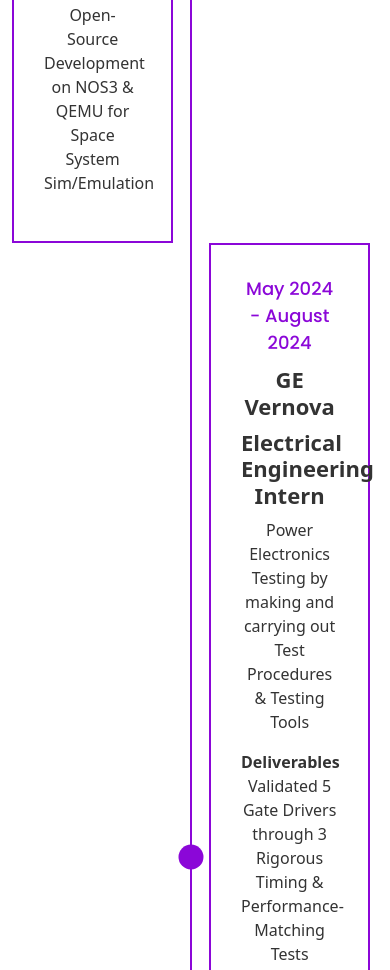
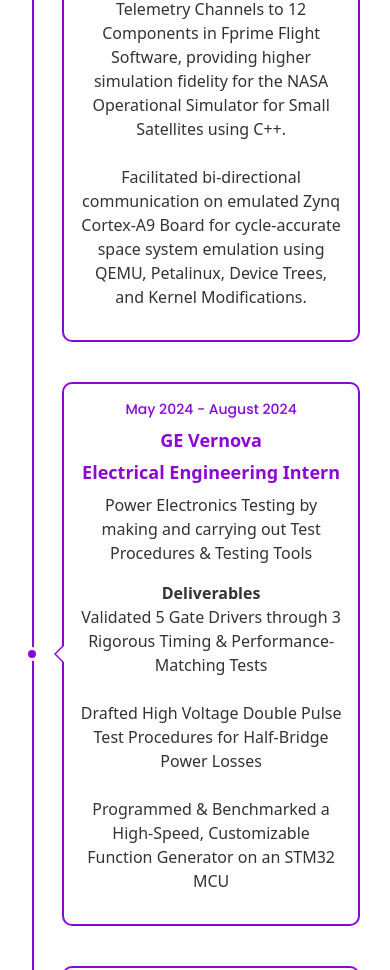
Before and after one commit to KushalP17/Portfolio, a website built with Vite: page profexp/index.html in a window 390 px wide. Shown: the part 1030-2000 px from the top of the page. Built offline with nearby package versions, Linux system fonts and the light colour scheme.

Commit message:
updated timeline, project links in edu, fix header link

```diff
--- a/index.html
+++ b/index.html
@@ -14,7 +14,7 @@
         <div id="header-div" class="w-auto">
             <header>
                 <nav class="navbar navbar-expand-lg navbar-light bg-light p-3 fixed-top">
-                    <a class="navbar-brand" href="#">Kushal Parekh</a>
+                    <a class="navbar-brand" href=".">Kushal Parekh</a>
                     <button class="navbar-toggler" type="button" data-bs-toggle="collapse" data-bs-target="#navbarText" aria-controls="navbarText" aria-expanded="false" aria-label="Toggle navigation">
                     <span class="navbar-toggler-icon"></span>
                     </button>
--- a/profexp/index.html
+++ b/profexp/index.html
@@ -14,7 +14,7 @@
         <div id="header-div" class="">
             <header>
                 <nav class="navbar navbar-expand-lg navbar-light bg-light p-3 fixed-top">
-                    <a class="navbar-brand" href="#">Kushal Parekh</a>
+                    <a class="navbar-brand" href="../">Kushal Parekh</a>
                     <button class="navbar-toggler" type="button" data-bs-toggle="collapse" data-bs-target="#navbarText" aria-controls="navbarText" aria-expanded="false" aria-label="Toggle navigation">
                     <span class="navbar-toggler-icon"></span>
                     </button>
@@ -68,11 +68,12 @@
                             <div class="timeline_content">
                             <span>January 2025 - Present</span>
                             <h4>NASA IV&V & TMC Technologies</h4>
-                            <h4>STEM<wbr>/<wbr>Simulations Intern (Contractor)</h4>
+                            <h4>STEM<wbr>/<wbr>Systems Engineer Intern (Contractor)</h4>
                             <p>Open-Source Development on NOS3 & QEMU for Space System Sim/Emulation</p>
-                            <!-- <p><b>Deliverables</b>
-                                <br>Placeholder
-                                <br>Placeholder</p> -->
+                            <p><b>Deliverables</b>
+                                <br>Implemented Attitude Determination & Control System in Fprime Flight Software, improving NOS3 simulator features and fidelity using Git, GDB, and C++.
+                                <br><br>Added 50+ Commands and 150+ Telemetry Channels to 12 Components in Fprime Flight Software, providing higher simulation fidelity for the NASA Operational Simulator for Small Satellites using C++.
+                                <br><br>Facilitated bi-directional communication on emulated Zynq Cortex-A9 Board for cycle-accurate space system emulation using QEMU, Petalinux, Device Trees, and Kernel Modifications.</p>
                             </div>
                         </li>
                         <!-- Single Experience -->
@@ -84,8 +85,8 @@
                             <p>Power Electronics Testing by making and carrying out Test Procedures & Testing Tools</p>
                             <p><b>Deliverables</b>
                                 <br>Validated 5 Gate Drivers through 3 Rigorous Timing & Performance-Matching Tests
-                                <br>Drafted High Voltage Double Pulse Test Procedures for Half-Bridge Power Losses
-                                <br>Programmed & Benchmarked a High-Speed, Customizable Function Generator on an STM32 MCU</p>
+                                <br><br>Drafted High Voltage Double Pulse Test Procedures for Half-Bridge Power Losses
+                                <br><br>Programmed & Benchmarked a High-Speed, Customizable Function Generator on an STM32 MCU</p>
                             </div>
                         </li>
                         <!-- Single Experience -->
@@ -97,8 +98,8 @@
                             <p>Engineering Design Teaching Assistant providing insight and education on soft and hard skills</p>
                             <p><b>Deliverables</b>
                                 <br>Taught 120 students Hands-On Engineering and System Design Skills in a Dynamic Learning Environment
-                                <br>Mentored 60 Students directly to build Project Management, Prototyping, and Programming Skills
-                                <br>Led 7 Workshops & Demos for Soldering, Robotics, UI/UX Design, Modular Electronics, & Controllers</p>
+                                <br><br>Mentored 60 Students directly to build Project Management, Prototyping, and Programming Skills
+                                <br><br>Led 7 Workshops & Demos for Soldering, Robotics, UI/UX Design, Modular Electronics, & Controllers</p>
                             </div>
                         </li>
                         <!-- Single Experience -->
@@ -130,7 +131,7 @@
                             <p>Researching Machine Learning for FPGAs for Particle Physics Applications</p>
                             <p><b>Deliverables</b>
                                 <br>Programmed & Tested 3rd Iteration Binary Tree ML Algorithm in Python, Ubuntu, & Vivado HLS
-                                <br>Produced 250 & Tested 60 Physics Simulations Configurations to track FPGA Performance Speeds</p>
+                                <br><br>Produced 250 & Tested 60 Physics Simulations Configurations to track FPGA Performance Speeds</p>
                             </div>
                         </li>
                     </ul>
--- a/styles.css
+++ b/styles.css
@@ -5,6 +5,7 @@
 
 body {
     padding-top: 72px;
+	overflow-x:hidden;
 }
 
 #header-content-list {
@@ -115,12 +116,14 @@
 }
 
 .section-title {
-  margin-bottom: 60px;
+  	margin-bottom: 60px;
 }
+
 .section-title p {
 	color: #777;
 	font-size: 16px;
 }
+
 .section-title h4 {
 	text-transform: capitalize;
 	font-size: 40px;
@@ -129,6 +132,7 @@
 	margin-bottom: 20px;
 	font-weight: 600;
 }
+
 .section-title h4:before {
 	position: absolute;
 	content: "";
@@ -139,6 +143,7 @@
 	left: 50%;
 	margin-left: -30px;
 }
+
 .section-title h4:after {
 	position: absolute;
 	background-color: var(--timelinecolor);
@@ -158,8 +163,9 @@
 ul.timeline-list {
 	position: relative;
 	margin: 0;
-	padding: 0
+	padding: 0;
 }
+
 ul.timeline-list:before {
 	position: absolute;
 	content: "";
@@ -171,55 +177,103 @@
 	-webkit-transform: translateX(-50%);
 	        transform: translateX(-50%);
 }
+
 ul.timeline-list li {
 	position: relative;
 	clear: both;
 	display: table;
     width: 100%;
+	margin-bottom: 30px;
 }
+
 .timeline_content {
 	border: 2px solid var(--timelinecolor);
-	background-color:#fff;
-}
-
-ul.timeline-list li .timeline_content {
+	background-color: #fff;
 	width: 45%;
 	color: #333;
 	padding: 30px;
 	float: left;
 	text-align: center;
+	border-radius: 10px;
+	position: relative;
 }
-ul.timeline-list li:nth-child(2n) .timeline_content {
+
+/* Alternating layout for larger screens */
+ul.timeline-list li:nth-child(even) .timeline_content {
 	float: right;
 	text-align: center;
+}
+
+/* Speech bubble arrows for larger screens - pointing toward center */
+.timeline_content:before {
+	content: '';
+	position: absolute;
+	top: 50%;
+	transform: translateY(-50%);
+	border: 15px solid transparent;
+	border-left-color: var(--timelinecolor);
+	right: -32px;
+	z-index: 2;
+}
+
+.timeline_content:after {
+	content: '';
+	position: absolute;
+	top: 50%;
+	transform: translateY(-50%);
+	border: 13px solid transparent;
+	border-left-color: #fff;
+	right: -28px;
+	z-index: 3;
+}
+
+ul.timeline-list li:nth-child(even) .timeline_content:before {
+	border-right-color: var(--timelinecolor);
+	border-left-color: transparent;
+	right: auto;
+	left: -32px;
+}
+
+ul.timeline-list li:nth-child(even) .timeline_content:after {
+	border-right-color: #fff;
+	border-left-color: transparent;
+	right: auto;
+	left: -28px;
 }
 
 .timeline_content h4 {
 	font-size: 22px;
 	font-weight: 600;
 	margin: 10px 0;
+	color: var(--timelinecolor);
 }
+
+/* Timeline markers (circles) - positioned on the timeline line */
 ul.timeline-list li:before {
 	position: absolute;
 	content: "";
-	width: 25px;
-	height: 25px;
+	width: 20px;
+	height: 20px;
 	background-color: var(--timelinecolor);
 	left: 50%;
 	top: 50%;
-	-webkit-transform: translate(-50%, -50%);
-	        transform: translate(-50%, -50%);
+	transform: translate(-50%, -50%);
 	border-radius: 50%;
+	z-index: 10;
+	border: 3px solid #fff;
 }
+
 .timeline_content span {
 	font-size: 18px;
 	font-weight: 500;
-	font-family: poppins;
+	font-family: 'Poppins', sans-serif;
 	color: var(--timelinecolor);
+	display: block;
+	margin-bottom: 10px;
 }
 
 .linkbreak {
-    word-break: break-all;
+	word-break: break-all;
 }
 
 .hltitle {
@@ -276,3 +330,164 @@
 .hlcaption-small {
 	text-shadow: 2px 2px #000;
 }
+
+/* Mobile Responsive Styles */
+@media (max-width: 768px) {
+	.section-title h4 {
+		font-size: 30px;
+	}
+
+	.container {
+		width: 95%;
+	}
+
+	/* Move timeline line to the left */
+	ul.timeline-list:before {
+		left: 25px;
+		transform: none;
+	}
+
+	/* All timeline items stack vertically */
+	ul.timeline-list li {
+		margin-bottom: 40px;
+		min-height: 60px;
+		display: flex;
+		align-items: center;
+	}
+
+	.timeline_content {
+		width: auto;
+		float: none;
+		margin-left: 60px;
+		margin-right: 15px;
+	}
+
+	/* Remove alternating positioning */
+	ul.timeline-list li:nth-child(even) .timeline_content {
+		float: none;
+		margin-left: 60px;
+		margin-right: 15px;
+	}
+
+	/* Adjust timeline markers for mobile - positioned on the line */
+	ul.timeline-list li:before {
+		left: 25px;
+		top: 50%;
+		transform: translate(-50%, -50%);
+		width: 16px;
+		height: 16px;
+	}
+
+	/* Mobile speech bubble arrows - all point right from line */
+	.timeline_content:before {
+		border-right-color: var(--timelinecolor);
+		border-left-color: transparent;
+		left: -20px;
+		right: auto;
+		border-width: 10px;
+	}
+
+	.timeline_content:after {
+		border-right-color: #fff;
+		border-left-color: transparent;
+		left: -17px;
+		right: auto;
+		border-width: 10px;
+	}
+
+	ul.timeline-list li:nth-child(even) .timeline_content:before {
+		border-right-color: var(--timelinecolor);
+		border-left-color: transparent;
+		left: -20px;
+		right: auto;
+		border-width: 10px;
+	}
+
+	ul.timeline-list li:nth-child(even) .timeline_content:after {
+		border-right-color: #fff;
+		border-left-color: transparent;
+		left: -17px;
+		right: auto;
+		border-width: 10px;
+	}
+
+	.timeline_content {
+		padding: 20px;
+		font-size: 16px;
+	}
+
+	.timeline_content h4 {
+		font-size: 20px;
+	}
+
+	.timeline_content span {
+		font-size: 16px;
+	}
+}
+
+/* Extra small screens */
+@media (max-width: 480px) {
+	.section-title h4 {
+		font-size: 24px;
+	}
+
+	ul.timeline-list:before {
+		left: 20px;
+	}
+
+	.timeline_content {
+		margin-left: 50px;
+		margin-right: 10px;
+		padding: 15px;
+	}
+
+	ul.timeline-list li:nth-child(even) .timeline_content {
+		margin-left: 50px;
+		margin-right: 10px;
+	}
+
+	ul.timeline-list li:before {
+		left: 20px;
+		width: 14px;
+		height: 14px;
+		transform: translate(-50%, -50%);
+	}
+
+	.timeline_content:before {
+		left: -20px;
+		border-width: 10px;
+	}
+
+	.timeline_content:after {
+		left: -18px;
+		border-width: 10px;
+	}
+
+	ul.timeline-list li:nth-child(even) .timeline_content:before {
+		left: -20px;
+		border-width: 10px;
+	}
+
+	ul.timeline-list li:nth-child(even) .timeline_content:after {
+		left: -18px;
+		border-width: 10px;
+	}
+
+	.timeline_content span {
+		font-size: 14px;
+	}
+
+	.timeline_content h4 {
+		font-size: 18px;
+	}
+}
+
+.btn-primary {
+	background-color: var(--timelinecolor);
+	border-color: var(--timelinecolor);
+}
+
+.btn-primary:hover {
+	background-color: #47066d;
+	border-color: #47066d;
+}
```
Also changed, not shown: about/index.html (+1 -1 lines), education/index.html (+49 -41 lines), projects/index.html (+15 -15 lines).
